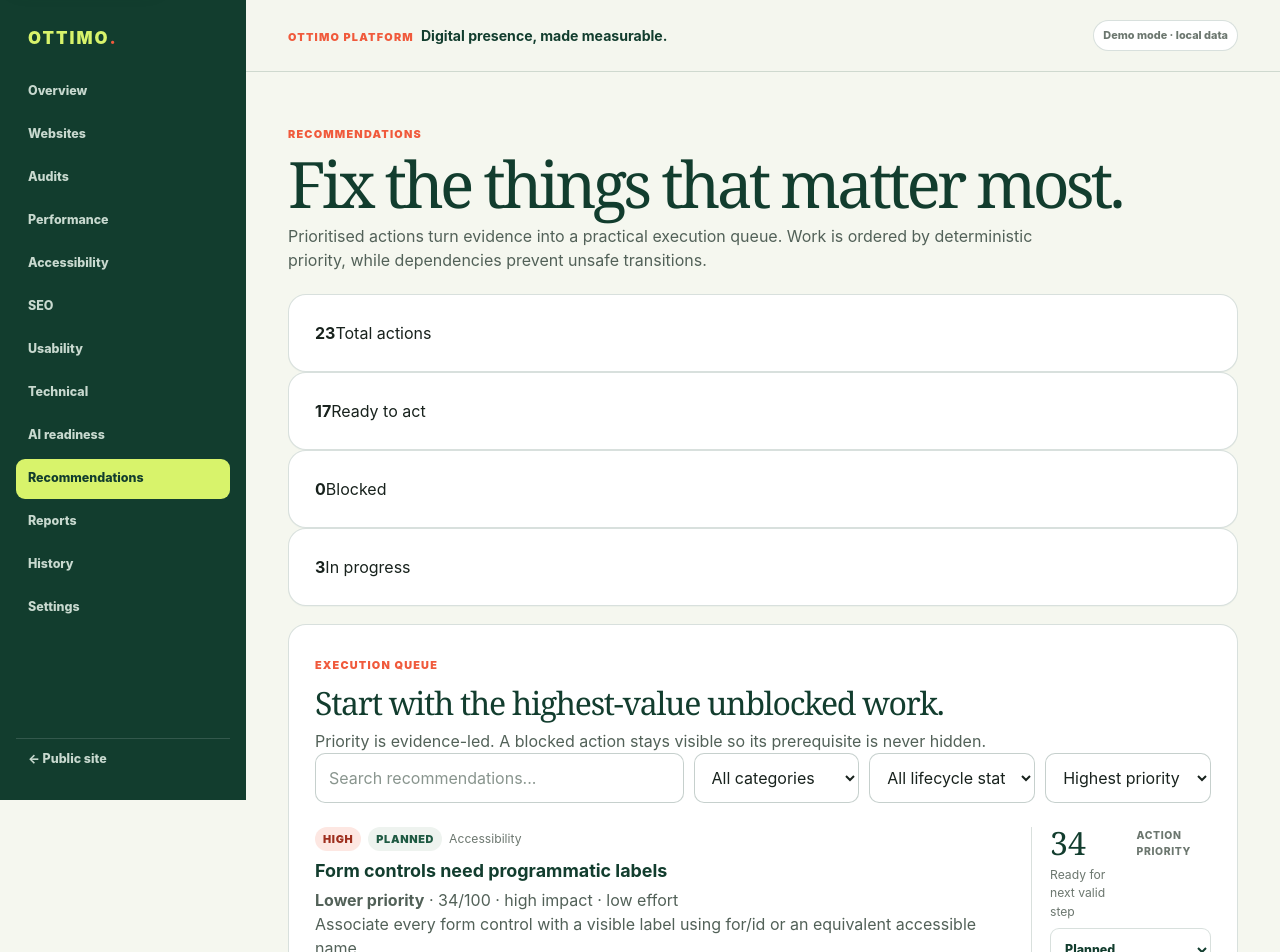
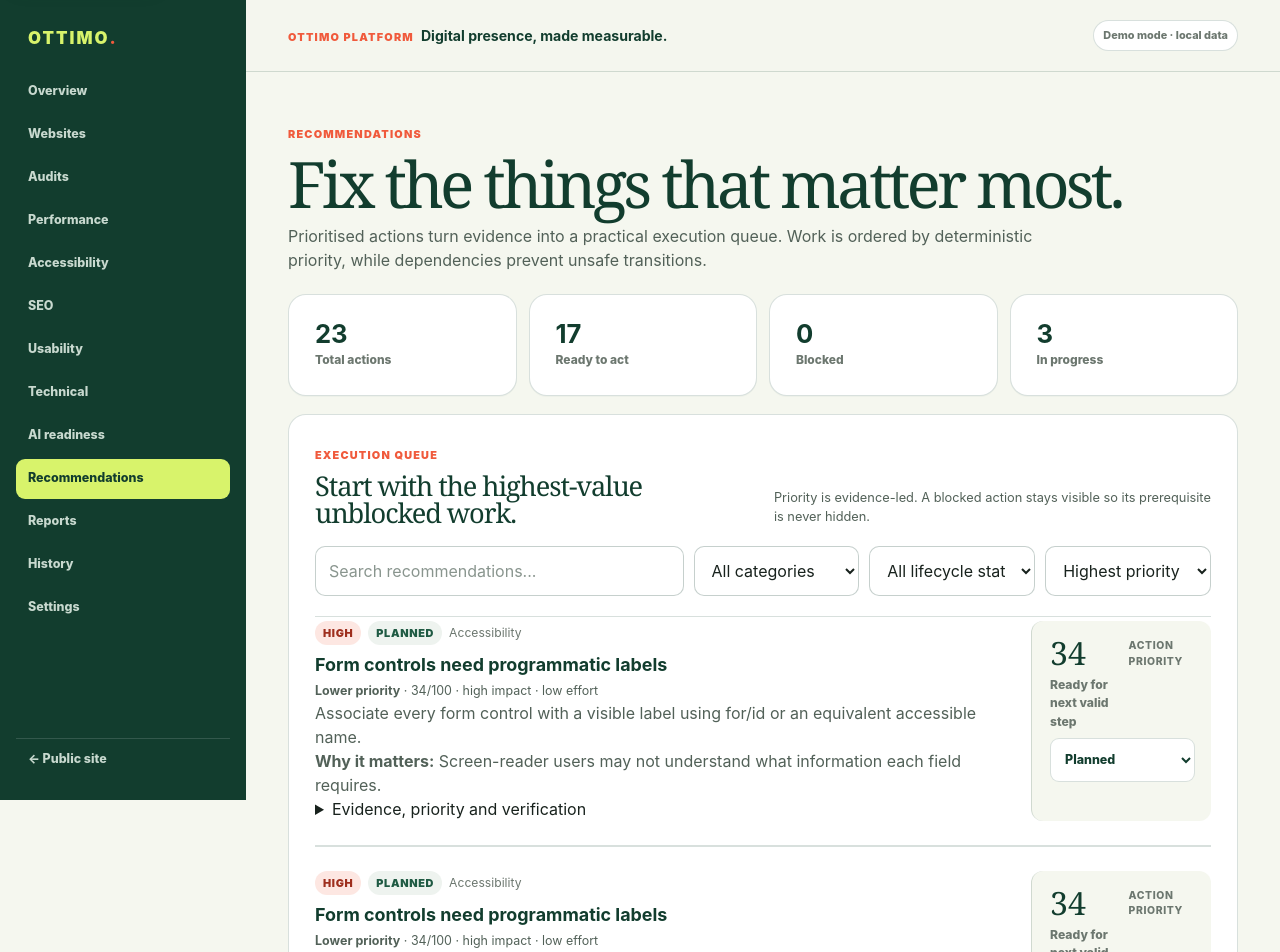
Before and after one commit to ottimosite/ottimo, a React (Vite) app: page /app/recommendations in a window 1280 px wide. Shown: the top 952 px of the page. Built offline with nearby package versions, Linux system fonts and the light colour scheme.

Commit message:
feat: style decision-first action queue

```diff
--- a/src/styles/global.css
+++ b/src/styles/global.css
@@ -323,3 +323,98 @@ footer p { max-width:460px; margin:12px 0 0; color:#b9d1bf; font-size:.86rem; }
   .demo-chip { display: none; }
   .app-content { padding: 30px 20px 70px; }
 }
+
+
+/* Decision-first action queue */
+.action-summary {
+  display: grid;
+  grid-template-columns: repeat(4, minmax(0, 1fr));
+  gap: 12px;
+}
+.action-summary-card {
+  display: grid;
+  gap: 4px;
+  padding: 18px 20px;
+}
+.action-summary-card strong {
+  color: var(--forest);
+  font-size: 1.6rem;
+  line-height: 1;
+}
+.action-summary-card span { color: var(--muted); font-size: .75rem; font-weight: 800; }
+.queue-intro {
+  display: flex;
+  align-items: end;
+  justify-content: space-between;
+  gap: 24px;
+  margin-bottom: 20px;
+}
+.queue-intro h2 {
+  margin: 7px 0 0;
+  color: var(--forest);
+  font: normal 1.7rem/1 Georgia,serif;
+  letter-spacing: -.04em;
+}
+.queue-intro > p { max-width: 460px; margin: 0; font-size: .8rem; }
+.recommendation {
+  display: grid;
+  grid-template-columns: minmax(0, 1fr) 190px;
+  gap: 24px;
+  padding: 24px 0;
+  border-top: 1px solid var(--line);
+}
+.recommendation-blocked {
+  padding-left: 14px;
+  border-left: 3px solid var(--coral);
+}
+.recommendation-main h3 { margin: 10px 0 8px; color: var(--forest); }
+.recommendation-priority { font-size: .78rem; color: var(--ink-soft); }
+.dependency-warning {
+  margin: 16px 0;
+  padding: 12px 14px;
+  border-radius: 10px;
+  background: rgba(240,90,60,.08);
+  color: var(--ink-soft);
+  font-size: .78rem;
+}
+.dependency-warning strong { color: var(--coral); }
+.dependency-warning ul { margin: 7px 0 0; padding-left: 20px; }
+.action-details { padding-top: 10px; }
+.action-details dl {
+  display: grid;
+  grid-template-columns: repeat(5,minmax(0,1fr));
+  gap: 8px;
+  margin: 14px 0 0;
+}
+.action-details dl div {
+  padding: 9px;
+  border: 1px solid var(--line);
+  border-radius: 8px;
+  background: var(--cream);
+}
+.action-details dt { color: var(--muted); font-size: .65rem; font-weight: 800; }
+.action-details dd { margin: 3px 0 0; color: var(--forest); font-size: .8rem; font-weight: 900; }
+.rec-meta {
+  display: grid;
+  align-content: start;
+  gap: 6px;
+  padding: 16px;
+  border-radius: 12px;
+  background: var(--cream);
+}
+.rec-meta > strong { color: var(--forest); font-size: 2rem; line-height: 1; }
+.rec-meta small,.rec-meta span { color: var(--muted); font-size: .68rem; font-weight: 800; }
+.rec-meta select { width: 100%; }
+@media (max-width: 900px) {
+  .action-summary { grid-template-columns: repeat(2,minmax(0,1fr)); }
+  .recommendation { grid-template-columns: 1fr; }
+  .rec-meta { grid-template-columns: auto 1fr; align-items: center; }
+  .rec-meta select { grid-column: 1 / -1; }
+  .action-details dl { grid-template-columns: repeat(2,minmax(0,1fr)); }
+}
+@media (max-width: 600px) {
+  .action-summary { grid-template-columns: 1fr 1fr; }
+  .queue-intro { display: grid; gap: 8px; }
+  .recommendation { padding: 20px 0; }
+  .action-details dl { grid-template-columns: 1fr; }
+}
```
